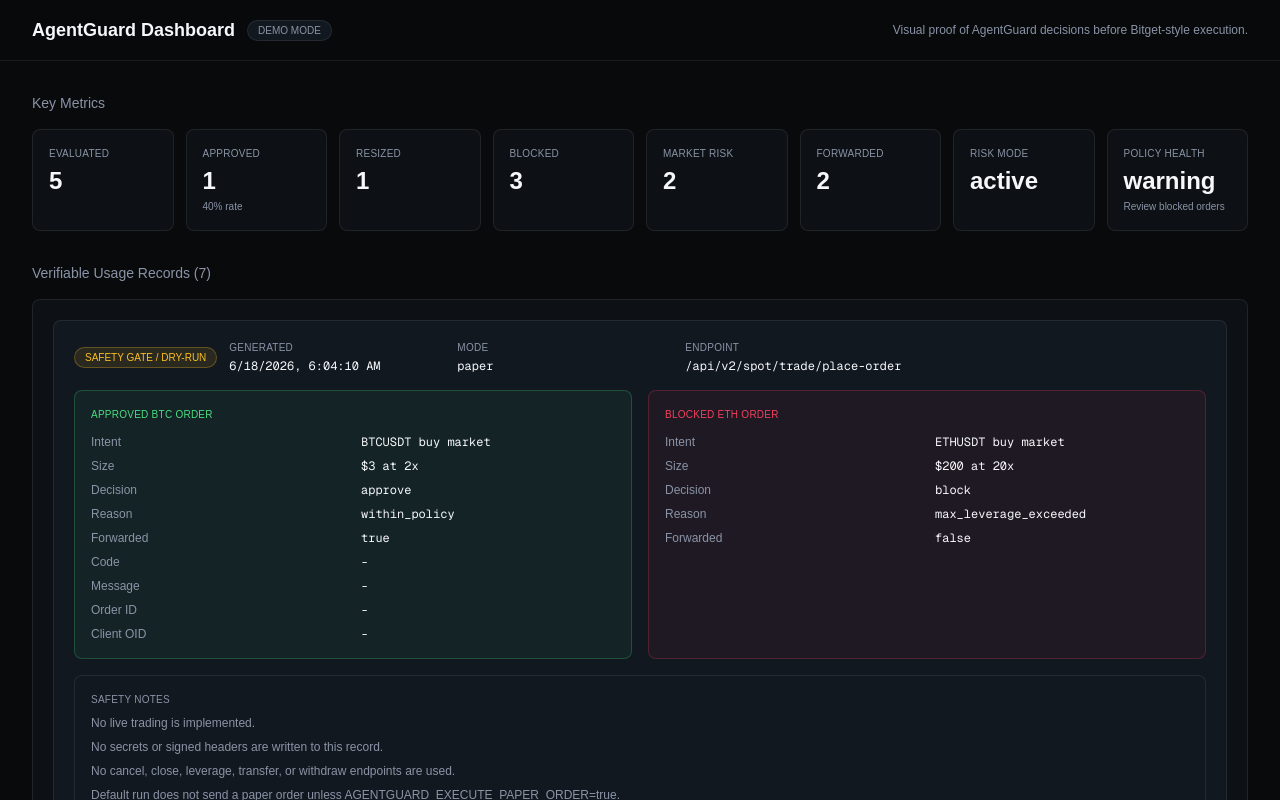
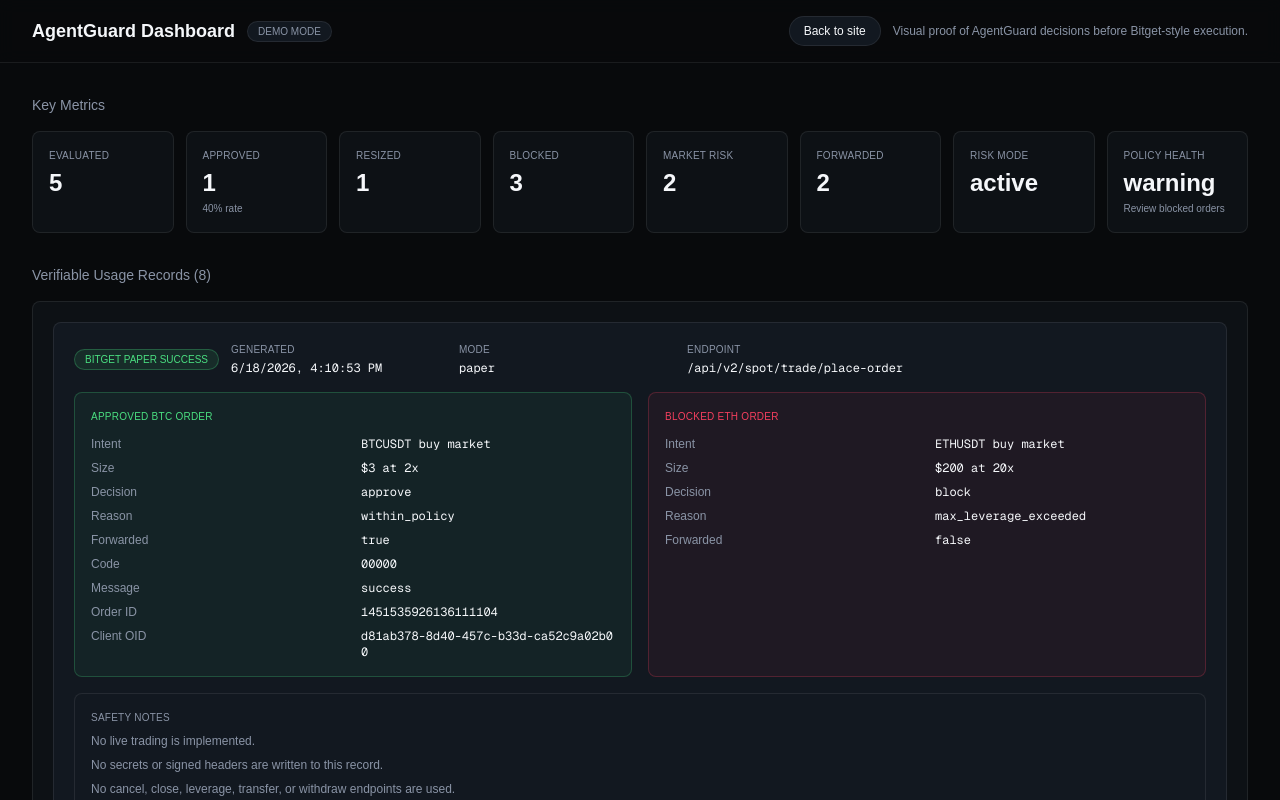
Before and after one commit to Devendurance/agentguard, a Next.js app: page /dashboard in a window 1280 px wide. Shown: the top 800 px of the page. Built offline with nearby package versions, Linux system fonts and the light colour scheme; a web font is replaced by a local one.

Commit message:
chore: prepare AgentGuard for Track 2 submission and ui changes

```diff
--- a/data/agentguard-paper-order-records.json
+++ b/data/agentguard-paper-order-records.json
@@ -288,5 +288,51 @@
       "No cancel, close, leverage, transfer, or withdraw endpoints are used.",
       "Default run does not send a paper order unless AGENTGUARD_EXECUTE_PAPER_ORDER=true."
     ]
+  },
+  {
+    "generatedAt": "2026-06-18T16:10:53.173Z",
+    "mode": "paper",
+    "endpoint": "/api/v2/spot/trade/place-order",
+    "safeOrder": {
+      "input": {
+        "symbol": "BTCUSDT",
+        "side": "buy",
+        "orderType": "market",
+        "notionalUsd": 3,
+        "leverage": 2
+      },
+      "decision": "approve",
+      "reason": "within_policy",
+      "forwardedToPaperClient": true,
+      "paperResult": {
+        "status": "paper_order_sent",
+        "code": "00000",
+        "msg": "success",
+        "orderId": "1451535926136111104",
+        "clientOid": "d81ab378-8d40-457c-b33d-ca52c9a02b00"
+      },
+      "orderInfo": {
+        "code": "00000",
+        "msg": "success"
+      }
+    },
+    "unsafeOrder": {
+      "input": {
+        "symbol": "ETHUSDT",
+        "side": "buy",
+        "orderType": "market",
+        "notionalUsd": 200,
+        "leverage": 20
+      },
+      "decision": "block",
+      "reason": "max_leverage_exceeded",
+      "unsafeForwardedToPaperClient": false
+    },
+    "safetyNotes": [
+      "No live trading is implemented.",
+      "No secrets or signed headers are written to this record.",
+      "No cancel, close, leverage, transfer, or withdraw endpoints are used.",
+      "Default run does not send a paper order unless AGENTGUARD_EXECUTE_PAPER_ORDER=true."
+    ]
   }
 ]
--- a/src/app/dashboard/page.tsx
+++ b/src/app/dashboard/page.tsx
@@ -1,5 +1,6 @@
 import { readFile } from "fs/promises";
 import { join } from "path";
+import Link from "next/link";
 import type { Metadata } from "next";
 
 export const dynamic = "force-dynamic";
@@ -193,16 +194,26 @@
     <div className="min-h-screen bg-[var(--ag-bg)] text-[var(--ag-text)]">
       {/* Header */}
       <header className="sticky top-0 z-40 border-b border-[var(--ag-border-soft)] bg-[rgba(8,10,12,.88)] backdrop-blur">
-        <div className="mx-auto flex max-w-7xl items-center justify-between px-4 py-4 sm:px-6 lg:px-8">
-          <div className="flex items-center gap-3">
-            <h1 className="text-lg font-semibold">AgentGuard Dashboard</h1>
+        <div className="mx-auto flex max-w-7xl flex-col gap-3 px-4 py-4 sm:px-6 lg:flex-row lg:items-center lg:justify-between lg:px-8">
+          <div className="flex flex-wrap items-center gap-3">
+            <Link href="/" className="text-lg font-semibold transition-colors hover:text-[var(--ag-green)]">
+              AgentGuard Dashboard
+            </Link>
             <span className="rounded-full border border-[var(--ag-border-soft)] bg-[var(--ag-raised)] px-2.5 py-0.5 text-[10px] font-medium uppercase text-[var(--ag-muted)]">
               Demo Mode
             </span>
           </div>
-          <p className="hidden text-xs text-[var(--ag-muted)] sm:block">
-            Visual proof of AgentGuard decisions before Bitget-style execution.
-          </p>
+          <div className="flex flex-wrap items-center gap-3 lg:justify-end">
+            <Link
+              href="/"
+              className="inline-flex items-center justify-center rounded-full border border-[var(--ag-border-soft)] bg-[var(--ag-raised)] px-3.5 py-1.5 text-xs font-medium text-[var(--ag-text)] transition-colors hover:border-[rgba(74,222,128,.35)] hover:text-[var(--ag-green)]"
+            >
+              Back to site
+            </Link>
+            <p className="hidden text-xs text-[var(--ag-muted)] sm:block">
+              Visual proof of AgentGuard decisions before Bitget-style execution.
+            </p>
+          </div>
         </div>
       </header>
 
```
